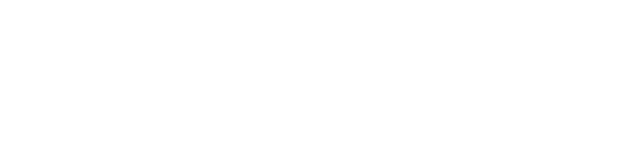
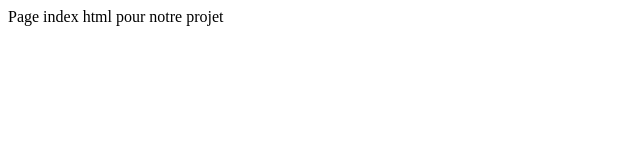
Before and after one commit to judeks/git-commands, a plain HTML site: page index.html in a window 1280 px wide. Shown: the whole page, without its empty margins (0-640 px from the left). Drawn offline with Linux system fonts and the light colour scheme.

Commit message:
Contenu de la page

```diff
--- a/index.html
+++ b/index.html
@@ -6,6 +6,6 @@
     <title>Formation git</title>
 </head>
 <body>
-
+      Page index html pour notre projet
 </body>
 </html>
```
